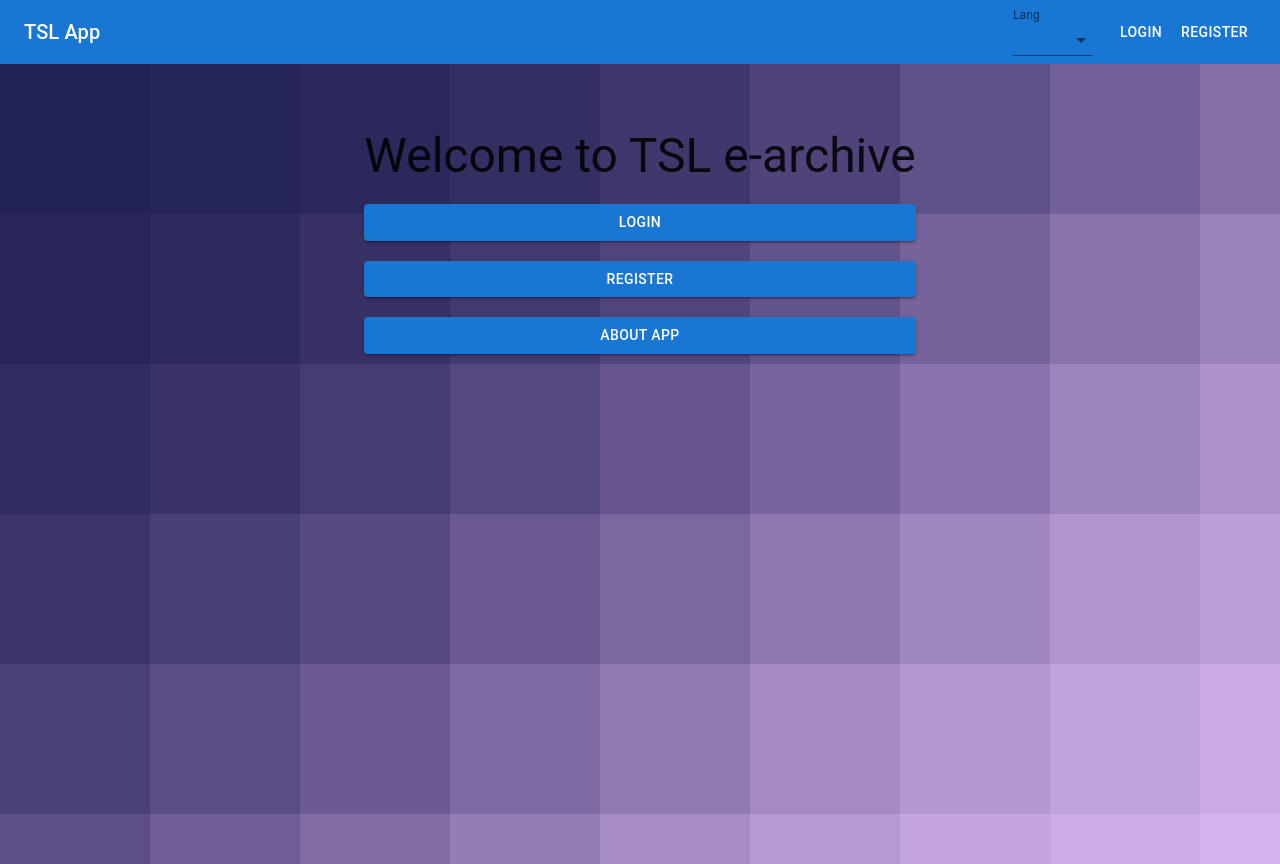
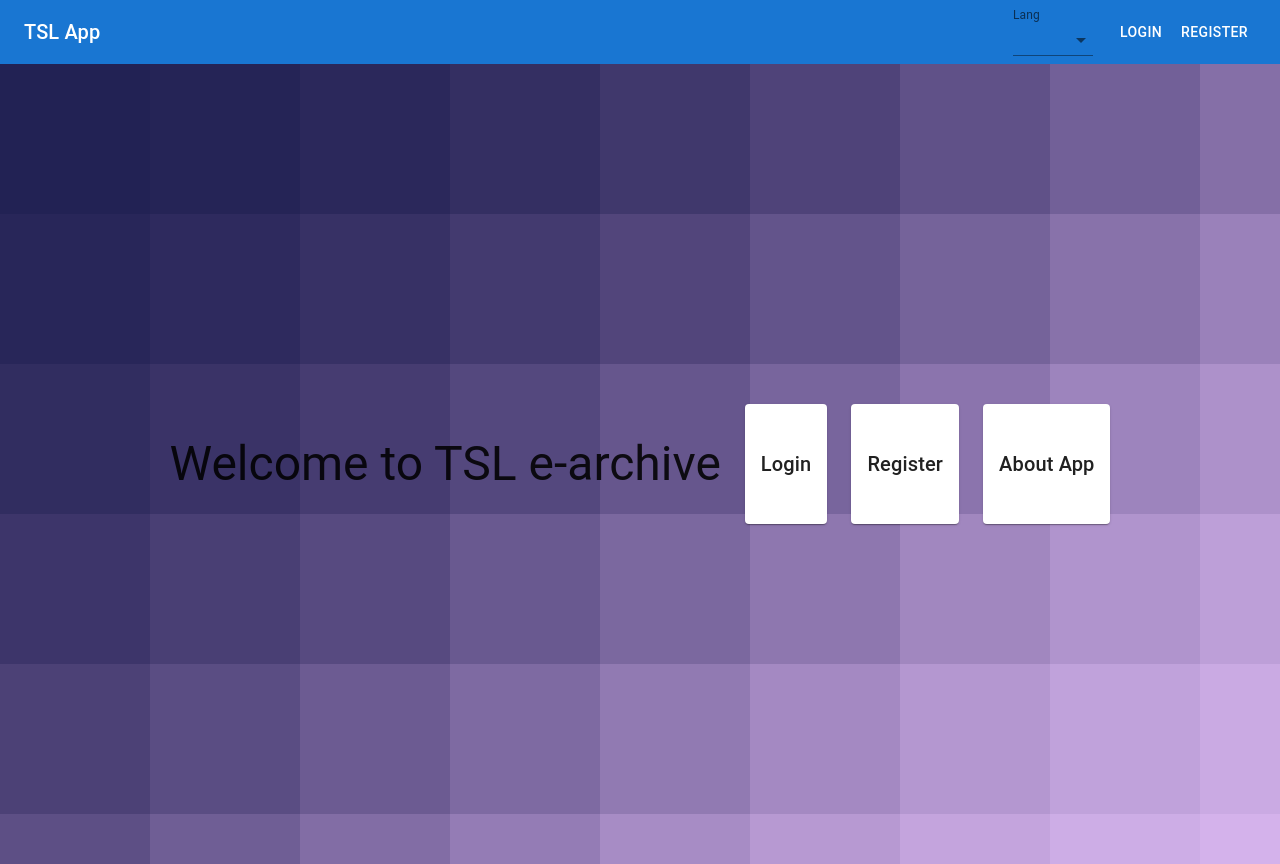
Before and after one commit to Carisky/tsl_e_archive, a Next.js app in the folder client/: page /about in a window 1280 px wide. Built offline with nearby package versions, Linux system fonts and the light colour scheme.

Commit message:
Refresh home page with tile navigation

```diff
--- a/client/src/app/[lang]/page.tsx
+++ b/client/src/app/[lang]/page.tsx
@@ -1,5 +1,12 @@
 "use client";
-import { Box, Button, Typography } from "@mui/material";
+import {
+  Box,
+  Card,
+  CardActionArea,
+  CardContent,
+  Grid,
+  Typography,
+} from "@mui/material";
 import { useTranslation } from "react-i18next";
 import { useParams } from "next/navigation";
 
@@ -7,57 +14,52 @@ export default function Home() {
   const { t } = useTranslation();
   const params = useParams();
   const lang = Array.isArray(params.lang) ? params.lang[0] : params.lang ?? "en";
+
+  const tiles = [
+    { href: `/${lang}/login`, label: t("home.login") },
+    { href: `/${lang}/register`, label: t("home.register") },
+    { href: `/${lang}/about`, label: t("home.about") },
+  ];
+
   return (
-    <Box
+    <Grid
+      container
+      spacing={3}
+      justifyContent="center"
+      alignItems="center"
       sx={{
-        display: "flex",
-        justifyContent: "center",
-
-        height: "100vh",
+        minHeight: "100vh",
+        backgroundColor: "#070b12",
+        backgroundImage: "url(radiant-gradient.png)",
+        m: 0,
         width: "100%",
-        backgroundColor: "#070b12",
-        position: "relative",
-        backgroundImage: " url(radiant-gradient.png);",
       }}
     >
-      <Box
-        sx={{
-          display: "flex",
-          flexDirection: "column",
-          marginTop: "5%",
-        }}
-      >
-        <Box>
-          <Typography variant="h3">{t("home.welcome")}</Typography>
-        </Box>
-        <Button
-          sx={{
-            marginTop: "20px",
-          }}
-          variant="contained"
-          href={`/${lang}/login`}
-        >
-          {t("home.login")}
-        </Button>
-        <Button
-          sx={{
-            marginTop: "20px",
-          }}
-          variant="contained"
-          href={`/${lang}/register`}
-        >
-          {t("home.register")}
-        </Button>
-        <Button
-          sx={{
-            marginTop: "20px",
-          }}
-          variant="contained"
-          href={`/${lang}/about`}
-        >
-          {t("home.about")}
-        </Button>
-      </Box>
-    </Box>
+      <Grid item xs={12}>
+        <Typography variant="h3" textAlign="center">
+          {t("home.welcome")}
+        </Typography>
+      </Grid>
+      {tiles.map(({ href, label }) => (
+        <Grid item key={href} xs={10} sm={6} md={3}>
+          <Card>
+            <CardActionArea href={href} sx={{ height: 120 }}>
+              <CardContent
+                sx={{
+                  height: "100%",
+                  display: "flex",
+                  alignItems: "center",
+                  justifyContent: "center",
+                }}
+              >
+                <Typography variant="h6" textAlign="center">
+                  {label}
+                </Typography>
+              </CardContent>
+            </CardActionArea>
+          </Card>
+        </Grid>
+      ))}
+    </Grid>
   );
 }
```
